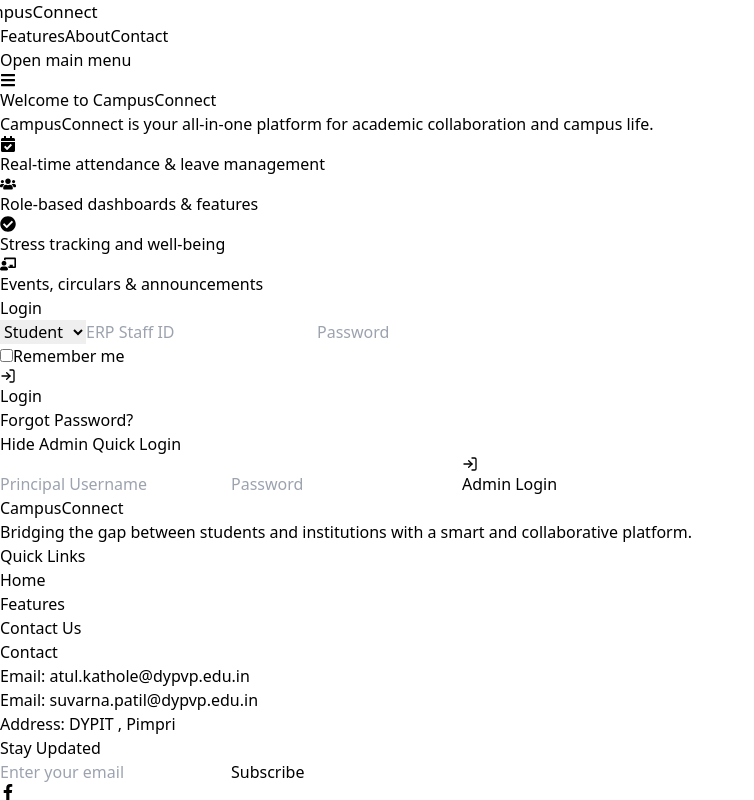
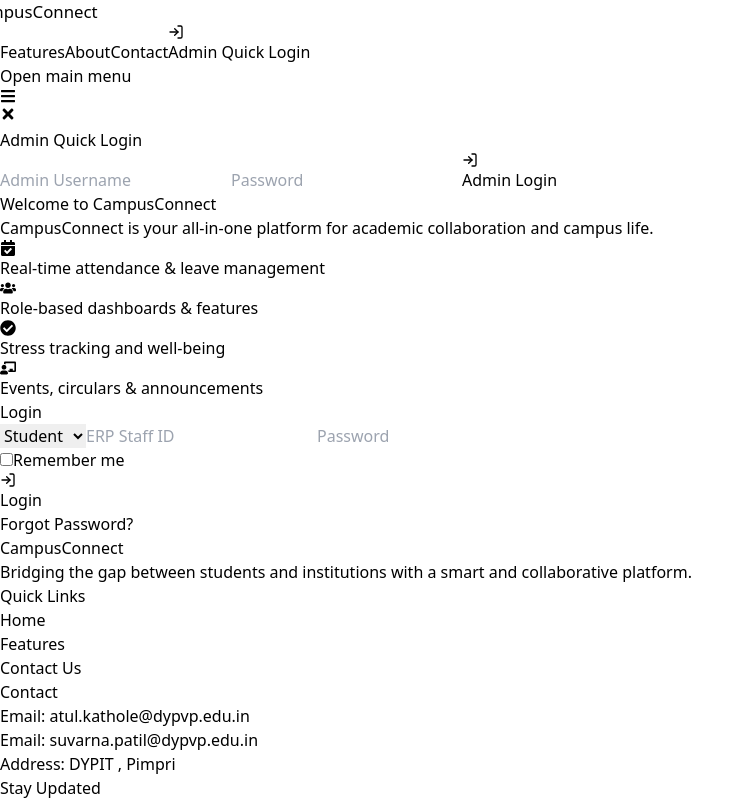
Before and after one commit to sanskardagade/CampusConnectMain, a React (Vite) app in the folder frontend/: page /signin in a window 1280 px wide. Both pictures are taken after a click on the button "Admin Quick Login". Shown: the top 800 px of the page, without its empty margins (0-754 px from the left). Built offline with nearby package versions, Linux system fonts and the light colour scheme.

Commit message:
principal hod done and tested

```diff
--- a/frontend/src/components/common/Navbar.jsx
+++ b/frontend/src/components/common/Navbar.jsx
@@ -1,14 +1,22 @@
 import React, { useState, useEffect } from "react";
-import { Link } from "react-router-dom";
-import { FaBars, FaTimes, FaUser, FaChevronDown } from "react-icons/fa";
+import { Link, useNavigate } from "react-router-dom";
+import { FaBars, FaTimes, FaUser } from "react-icons/fa";
 import { Link as ScrollLink } from "react-scroll";
 import { motion, AnimatePresence } from "framer-motion";
+import { useUser } from "../../context/UserContext";
+import { FiLogIn, FiAlertCircle } from "react-icons/fi";
 
 const Navbar = () => {
   const [mobileOpen, setMobileOpen] = useState(false);
   const [scrolled, setScrolled] = useState(false);
   const [userDropdown, setUserDropdown] = useState(false);
   const [activeLink, setActiveLink] = useState("");
+  const navigate = useNavigate();
+  const { updateUser } = useUser();
+  const [showAdminLogin, setShowAdminLogin] = useState(false);
+  const [adminForm, setAdminForm] = useState({ username: "", password: "" });
+  const [adminError, setAdminError] = useState("");
+  const [adminLoading, setAdminLoading] = useState(false);
 
   // Handle scroll effect
   useEffect(() => {
@@ -42,6 +50,42 @@
     { label: "Settings", to: "/settings" },
     { label: "Logout", to: "/logout" }
   ];
+
+  const handleAdminChange = (e) => {
+    setAdminForm({ ...adminForm, [e.target.name]: e.target.value });
+  };
+
+  const handleAdminLogin = async (e) => {
+    e.preventDefault();
+    setAdminError("");
+    setAdminLoading(true);
+    try {
+      const endpoint = "http://69.62.83.14:9000/api/auth/login";
+      const response = await fetch(endpoint, {
+        method: "POST",
+        headers: { "Content-Type": "application/json" },
+        body: JSON.stringify({
+          erpstaffid: adminForm.username,
+          password: adminForm.password,
+          role: "principal"
+        })
+      });
+      const data = await response.json();
+      if (!response.ok) {
+        throw new Error(data.details || data.message || "Login failed");
+      }
+      localStorage.setItem("token", data.token);
+      localStorage.setItem("user", JSON.stringify(data.user));
+      localStorage.setItem("role", data.user.role);
+      updateUser(data.user);
+      setShowAdminLogin(false);
+      navigate("/principal");
+    } catch (err) {
+      setAdminError(err.message || "An error occurred during login");
+    } finally {
+      setAdminLoading(false);
+    }
+  };
 
   return (
     <nav className={`fixed w-full top-0 z-50 transition-all duration-300 ${scrolled ? "bg-[#3a0000] shadow-xl" : "bg-[#4b0000]"}`}>
@@ -82,44 +126,14 @@
                 )}
               </ScrollLink>
             ))}
-
-            {/* User Dropdown */}
-            {/* <div className="relative ml-4">
-              <button
-                onClick={() => setUserDropdown(!userDropdown)}
-                className="flex items-center space-x-1 text-white hover:text-red-300 focus:outline-none transition-colors"
-              >
-                <div className="w-8 h-8 rounded-full bg-red-700 flex items-center justify-center">
-                  <FaUser className="text-white text-sm" />
-                </div>
-                <FaChevronDown className={`text-xs transition-transform ${userDropdown ? "rotate-180" : ""}`} />
-              </button>
-
-              <AnimatePresence>
-                {userDropdown && (
-                  <motion.div
-                    initial={{ opacity: 0, y: -10 }}
-                    animate={{ opacity: 1, y: 0 }}
-                    exit={{ opacity: 0, y: -10 }}
-                    transition={{ duration: 0.2 }}
-                    className="origin-top-right absolute right-0 mt-2 w-48 rounded-md shadow-lg bg-white ring-1 ring-black ring-opacity-5 focus:outline-none"
-                  >
-                    <div className="py-1">
-                      {userMenuItems.map((item) => (
-                        <Link
-                          key={item.label}
-                          to={item.to}
-                          className="block px-4 py-2 text-sm text-gray-700 hover:bg-gray-100"
-                          onClick={() => setUserDropdown(false)}
-                        >
-                          {item.label}
-                        </Link>
-                      ))}
-                    </div>
-                  </motion.div>
-                )}
-              </AnimatePresence>
-            </div>*/}
+            {/* Admin Quick Login Button */}
+            <button
+              className="ml-4 text-sm text-white bg-blue-600 px-4 py-2 rounded hover:bg-blue-700 transition flex items-center gap-2"
+              onClick={() => setShowAdminLogin(true)}
+              type="button"
+            >
+              <FiLogIn /> Admin Quick Login
+            </button>
           </div>
 
           {/* Mobile menu button */}
@@ -139,6 +153,61 @@
           </div>
         </div>
       </div>
+
+      {/* Admin Quick Login Modal */}
+      {showAdminLogin && (
+        <div className="fixed inset-0 z-50 flex items-center justify-center bg-black bg-opacity-50">
+          <div className="bg-white rounded-lg shadow-lg p-8 w-full max-w-sm relative">
+            <button
+              className="absolute top-2 right-2 text-gray-500 hover:text-gray-700"
+              onClick={() => setShowAdminLogin(false)}
+            >
+              <FaTimes className="h-5 w-5" />
+            </button>
+            <h2 className="text-center text-2xl mb-5">Admin Quick Login</h2>
+            <form onSubmit={handleAdminLogin} className="flex flex-col gap-3">
+              <input
+                type="text"
+                name="username"
+                placeholder="Admin Username"
+                value={adminForm.username}
+                onChange={handleAdminChange}
+                required
+                className="p-3 text-sm border rounded-md"
+              />
+              <input
+                type="password"
+                name="password"
+                placeholder="Password"
+                value={adminForm.password}
+                onChange={handleAdminChange}
+                required
+                className="p-3 text-sm border rounded-md"
+              />
+              <button
+                type="submit"
+                disabled={adminLoading}
+                className="bg-green-700 text-white p-3 rounded-md hover:bg-green-800 transition-colors flex items-center justify-center gap-2"
+              >
+                {adminLoading ? (
+                  <div className="animate-spin rounded-full h-5 w-5 border-b-2 border-white"></div>
+                ) : (
+                  <>
+                    <FiLogIn />
+                    Admin Login
+                  </>
+                )}
+              </button>
+              {adminError && (
+                <div className="bg-red-100 border border-red-400 text-red-700 px-4 py-2 rounded flex items-center mt-2">
+                  <FiAlertCircle className="mr-2" />
+                  {adminError}
+                </div>
+              )}
+            </form>
+          </div>
+        </div>
+      )}
 
       {/* Mobile Menu */}
       <AnimatePresence>
@@ -166,6 +235,14 @@
                   {link.label}
                 </ScrollLink>
               ))}
+              {/* Admin Quick Login Button for Mobile */}
+              <button
+                className="w-full mt-2 text-sm text-white bg-blue-600 px-4 py-2 rounded hover:bg-blue-700 transition flex items-center gap-2 justify-center"
+                onClick={() => { setShowAdminLogin(true); setMobileOpen(false); }}
+                type="button"
+              >
+                <FiLogIn /> Admin Quick Login
+              </button>
               <div className="pt-4 pb-2 border-t border-red-800">
                 <div className="flex items-center px-3">
                   <div className="flex-shrink-0">
--- a/frontend/src/components/faculty/FacultyLogDisplay.jsx
+++ b/frontend/src/components/faculty/FacultyLogDisplay.jsx
@@ -288,7 +288,7 @@
               </div>
             </div>
             <div className="flex items-center space-x-3">
-              <button className="flex items-center space-x-2 px-4 py-2 bg-blue-50 text-blue-600 rounded-lg hover:bg-blue-100 transition-colors">
+              <button className="flex items-center space-x-2 px-4 py-2 bg-blue-50 text-blue-600 rounded-lg hover:bg-blue-100 transition-colors" onClick={() => window.location.reload()}>
                 <RefreshCw size={16} />
                 <span>Refresh</span>
               </button>
--- a/frontend/src/components/principal/PrincipalProfile.jsx
+++ b/frontend/src/components/principal/PrincipalProfile.jsx
@@ -88,7 +88,7 @@
     <div className="p-6 max-w-xl mx-auto bg-white rounded-2xl shadow-lg border border-red-100">
       <div className="flex flex-col items-center mb-6">
         <FaUserCircle className="text-[80px] text-red-700 mb-2" />
-        <h1 className="text-3xl font-extrabold text-red-800">Principal Profile</h1>
+        <h1 className="text-3xl font-extrabold text-red-800">Profile</h1>
         <p className="text-gray-500">Welcome back, {principal.name || 'Principal'}!</p>
               </div>
 
--- a/frontend/src/pages/PrincipalDashboard.jsx
+++ b/frontend/src/pages/PrincipalDashboard.jsx
@@ -544,7 +544,7 @@
             />
             {selectedType === 'faculty' && showFacultyLogs && (
               <div className="fixed inset-0 z-50 flex items-center justify-center bg-black bg-opacity-40">
-                <div className="bg-white rounded-xl shadow-lg max-w-3xl w-full max-h-[90vh] overflow-y-auto relative p-6">
+                <div className="bg-white rounded-xl shadow-lg max-w-6xl w-full max-h-[100vh] overflow-y-auto relative p-6">
                   <button
                     className="absolute top-2 right-2 text-gray-500 hover:text-red-600 text-2xl font-bold"
                     onClick={() => setShowFacultyLogs(false)}
--- a/frontend/src/pages/SignInPage.jsx
+++ b/frontend/src/pages/SignInPage.jsx
@@ -18,10 +18,6 @@
   });
   const [error, setError] = useState("");
   const [loading, setLoading] = useState(false);
-  const [showAdminLogin, setShowAdminLogin] = useState(false);
-  const [adminForm, setAdminForm] = useState({ username: "", password: "" });
-  const [adminError, setAdminError] = useState("");
-  const [adminLoading, setAdminLoading] = useState(false);
 
   // Get backend URL from environment variable
   const backendUrl = import.meta.env.VITE_BACKEND_URL;
@@ -39,12 +35,6 @@
       const endpoint = formData.role === 'student'
         ? "http://69.62.83.14:9000/api/student/login"
         : "http://69.62.83.14:9000/api/auth/login";
-
-      console.log('Attempting login with:', {
-        endpoint,
-        erpstaffid: formData.erpstaffid,
-        role: formData.role
-      });
 
       const response = await fetch(endpoint, {
         method: "POST",
@@ -76,47 +66,9 @@
 
       navigate(rolePath[data.user.role] || '/');
     } catch (err) {
-      console.error("Login error:", err);
       setError(err.message || "An error occurred during login");
     } finally {
       setLoading(false);
-    }
-  };
-
-  // Admin quick login handler
-  const handleAdminChange = (e) => {
-    setAdminForm({ ...adminForm, [e.target.name]: e.target.value });
-  };
-
-  const handleAdminLogin = async (e) => {
-    e.preventDefault();
-    setAdminError("");
-    setAdminLoading(true);
-    try {
-      // Use principal login endpoint
-      const endpoint = "http://69.62.83.14:9000/api/auth/login";
-      const response = await fetch(endpoint, {
-        method: "POST",
-        headers: { "Content-Type": "application/json" },
-        body: JSON.stringify({
-          erpstaffid: adminForm.username,
-          password: adminForm.password,
-          role: "principal"
-        })
-      });
-      const data = await response.json();
-      if (!response.ok) {
-        throw new Error(data.details || data.message || "Login failed");
-      }
-      localStorage.setItem("token", data.token);
-      localStorage.setItem("user", JSON.stringify(data.user));
-      localStorage.setItem("role", data.user.role);
-      updateUser(data.user);
-      navigate("/principal");
-    } catch (err) {
-      setAdminError(err.message || "An error occurred during login");
-    } finally {
-      setAdminLoading(false);
     }
   };
 
@@ -166,18 +118,9 @@
                   <span>Events, circulars & announcements</span>
                 </div>
               </div>
-
-              {/* <button
-                onClick={() => navigate("/signin")}
-                className="mt-8 px-6 py-2 bg-white text-red-800 rounded-full hover:bg-gray-100 transition font-semibold"
-              >
-                Already have an account? Login
-              </button> */}
             </div>
           </div>
         </motion.div>
-
-
 
         {/* Right Section - Login Form */}
         <div className="w-full lg:w-1/2 flex justify-center items-center p-10">
@@ -249,61 +192,6 @@
                 Forgot Password?
               </a>
             </p>
-
-            {/* Admin Quick Login Button */}
-            <div className="mt-6 text-center">
-              <button
-                className="text-sm text-white bg-blue-600 px-4 py-2 rounded hover:bg-blue-700 transition"
-                onClick={() => setShowAdminLogin((prev) => !prev)}
-                type="button"
-              >
-                {showAdminLogin ? "Hide Admin Quick Login" : "Admin Quick Login"}
-              </button>
-            </div>
-
-            {/* Admin Quick Login Form */}
-            {showAdminLogin && (
-              <form onSubmit={handleAdminLogin} className="mt-4 flex flex-col gap-3 border-t pt-4">
-                <input
-                  type="text"
-                  name="username"
-                  placeholder="Principal Username"
-                  value={adminForm.username}
-                  onChange={handleAdminChange}
-                  required
-                  className="p-3 text-sm border rounded-md"
-                />
-                <input
-                  type="password"
-                  name="password"
-                  placeholder="Password"
-                  value={adminForm.password}
-                  onChange={handleAdminChange}
-                  required
-                  className="p-3 text-sm border rounded-md"
-                />
-                <button
-                  type="submit"
-                  disabled={adminLoading}
-                  className="bg-green-700 text-white p-3 rounded-md hover:bg-green-800 transition-colors flex items-center justify-center gap-2"
-                >
-                  {adminLoading ? (
-                    <div className="animate-spin rounded-full h-5 w-5 border-b-2 border-white"></div>
-                  ) : (
-                    <>
-                      <FiLogIn />
-                      Admin Login
-                    </>
-                  )}
-                </button>
-                {adminError && (
-                  <div className="bg-red-100 border border-red-400 text-red-700 px-4 py-2 rounded flex items-center mt-2">
-                    <FiAlertCircle className="mr-2" />
-                    {adminError}
-                  </div>
-                )}
-              </form>
-            )}
           </div>
         </div>
       </div>
```
Also changed, not shown: frontend/src/components/Chatbot.jsx (+16 -0 lines), frontend/src/components/faculty/StudentStressLevel.jsx (+6 -6 lines), frontend/src/components/sidebar/PrincipalSideBar.jsx (+9 -2 lines).
